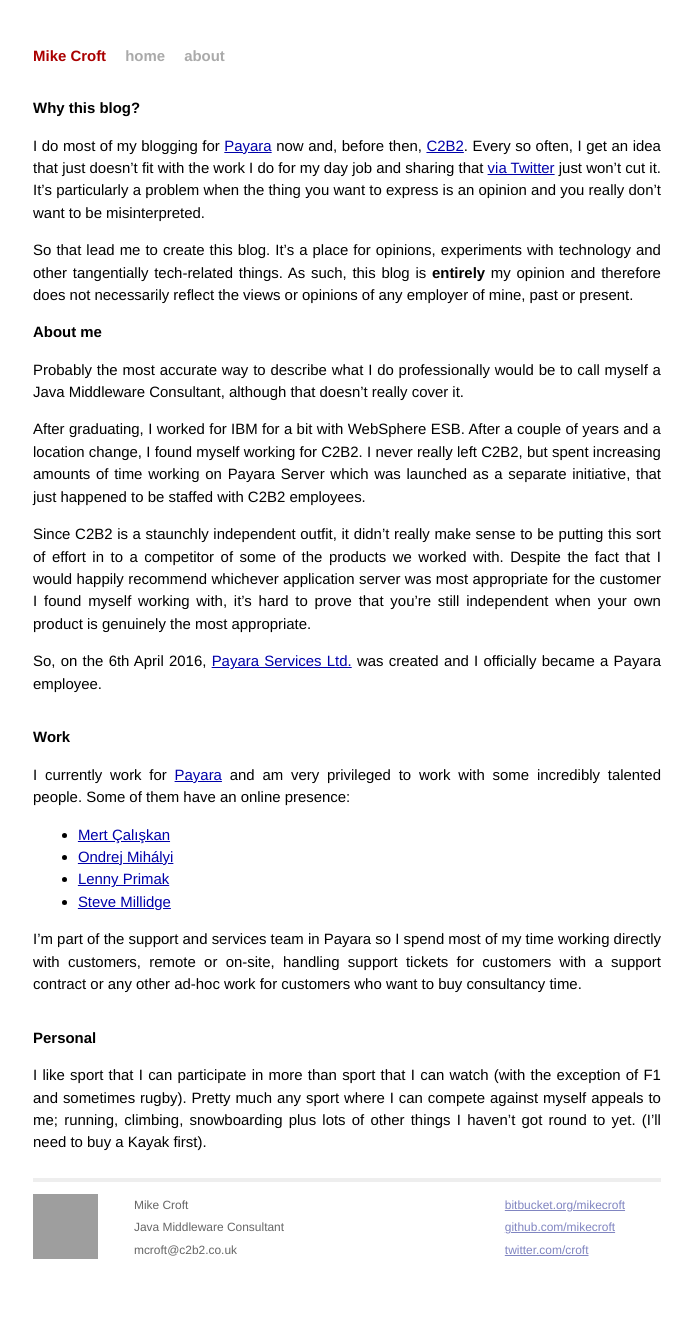
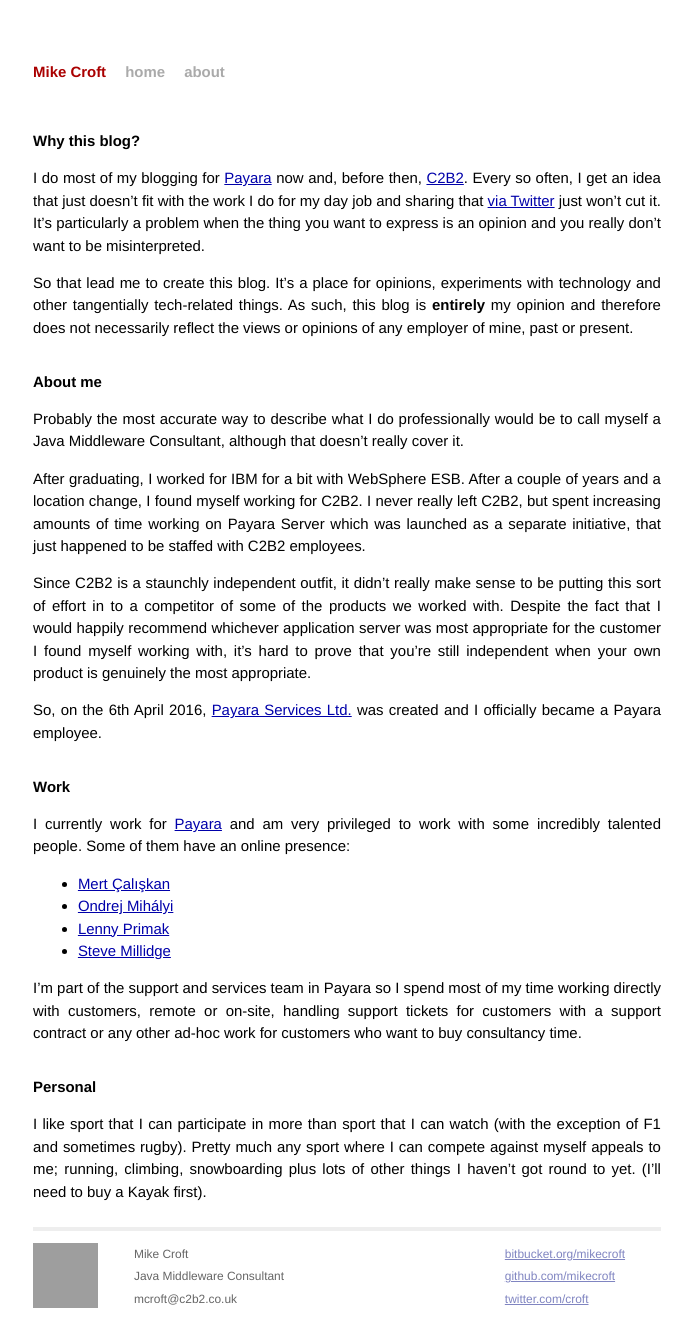
Before and after one commit to mikecroft/mikecroft.github.io, a Jekyll site: the page built from about/index.md, in a window 1280 px wide. Shown: the whole page, without its empty margins (293-986 px from the left). Built offline with Jekyll 4.4.1, drawn with Linux system fonts in a browser that asks for light colours; Markdown is read by kramdown in place of the engine named in the settings; before the commit the page ends 1278 px from its top, so only the background shows below that; grey boxes are pictures that could not be loaded.

```diff
--- a/about/index.md
+++ b/about/index.md
@@ -18,7 +18,7 @@
 
 So, on the 6th April 2016, [Payara Services Ltd.](http://www.payara.fish/support) was created and I officially became a Payara employee.
 
-## Work
+# Work
 I currently work for [Payara](https://twitter.com/Payara_Fish) and am very privileged to work with some incredibly talented people. Some of them have an online presence:
 
  * [Mert Çalışkan](https://twitter.com/mertcal)
@@ -28,5 +28,5 @@
 
 I'm part of the support and services team in Payara so I spend most of my time working directly with customers, remote or on-site, handling support tickets for customers with a support contract or any other ad-hoc work for customers who want to buy consultancy time.
 
-## Personal
+# Personal
 I like sport that I can participate in more than sport that I can watch (with the exception of F1 and sometimes rugby). Pretty much any sport where I can compete against myself appeals to me; running, climbing, snowboarding plus lots of other things I haven't got round to yet. (I'll need to buy a Kayak first).
--- a/css/main.css
+++ b/css/main.css
@@ -23,7 +23,7 @@
   font-size: 100%; }
 
 h1 { margin-bottom: 1em; }
-h2 { padding-top: 1.1em; }
+h1 { padding-top: 1.1em; }
 p { margin: 1em 0; }
 
 a         { color: #00a; }
@@ -49,6 +49,8 @@
   font-family: Monaco, "Courier New", monospace;
   font-size: 80%;
 }
+
+
 
 /*****************************************************************************/
 /*
@@ -159,3 +161,8 @@
 .post pre.terminal code {
   background-color: #333;
 }
+
+.post h1 { padding-top: 1.1em; }
+.post h2 { padding-top: 1.1em; }
+.post h3 { padding-top: 1.1em; }
+.post h4 { padding-top: 1.1em; }
```
